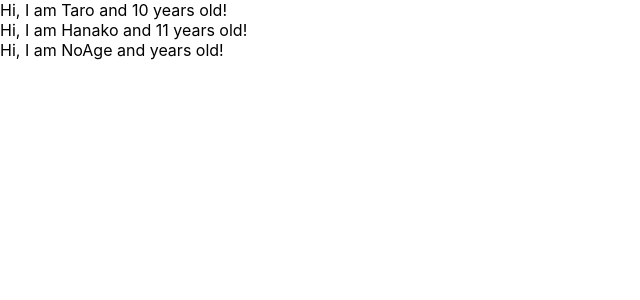
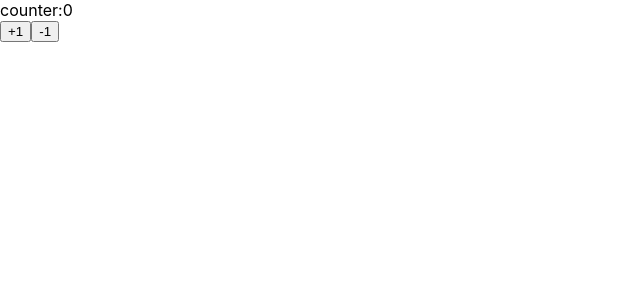
Before and after one commit to oz001/udemy-react-redux-crud-application, a React (Create React App) app: page / in a window 1280 px wide. Shown: the top 300 px of the page, without its empty margins (0-640 px from the left). Built offline with nearby package versions, Linux system fonts and the light colour scheme.

Commit message:
learn state

```diff
--- a/src/App.js
+++ b/src/App.js
@@ -1,16 +1,4 @@
 import React, { Component } from 'react';
-import PropTypes from 'prop-types';
-
-// class App extends React.Component {
-//   render() {
-//     return (
-//       <>
-//         <label htmlFor="bar">bar</label>
-//        <input type="text" onClick ={() => {console.log("I am clikecd.")}} />
-//      </>
-//     )
-//   }
-// }
 
 const profiles = [
   {name: "Taro", age: 10},
@@ -18,24 +6,37 @@
   {name: "NoAge"}
 ]
 
-const App = () => {
-  return <>
-    <div>
-      {
-      profiles.map((profile, index) => {
-        return <User name={profile.name} age={profile.age} key={index}/>;
-      })
-    }
-    </div>
-  </>
-}
+const App = () => (<Counter></Counter>)
 
-const User = (props) => {
-  return <div>Hi, I am {props.name} and {props.age} years old! </div>
-}
-User.propTypes = {
-  name: PropTypes.string,
-  age: PropTypes.number.isRequired
+class Counter extends Component {
+  constructor(props) {
+    super(props)
+    console.log(this.state)
+    this.state = {count: 0}
+
+  }
+
+  handlePlusButton = () => {
+    console.log("handlePlusButton");
+    console.log(this.state.count);
+    this.setState({ count: this.state.count + 1 })
+  }
+
+  handleMinusButton = () => {
+    console.log("handleMinusButton");
+    console.log(this.state.count);
+    this.setState({ count: this.state.count - 1 })
+  }
+
+  render() {
+    console.log(this.state)
+    return (
+      <>
+    <div>counter:{this.state.count}</div>
+    <button onClick={this.handlePlusButton}>+1</button>
+    <button onClick={this.handleMinusButton}>-1</button>
+    </>)
+  }
 }
 
 export default App;
```
